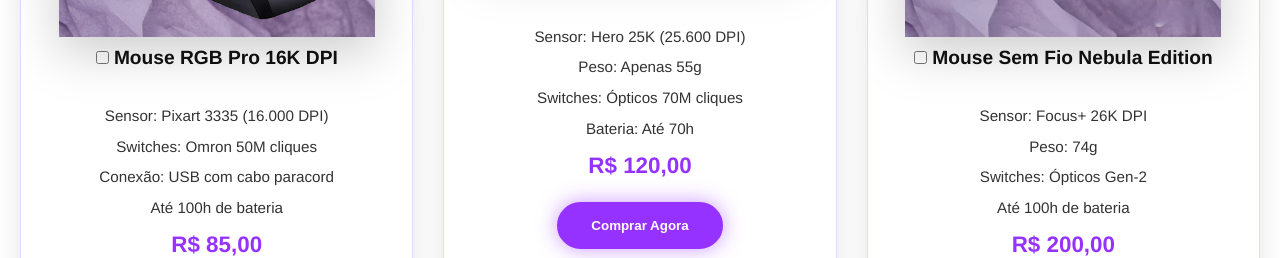
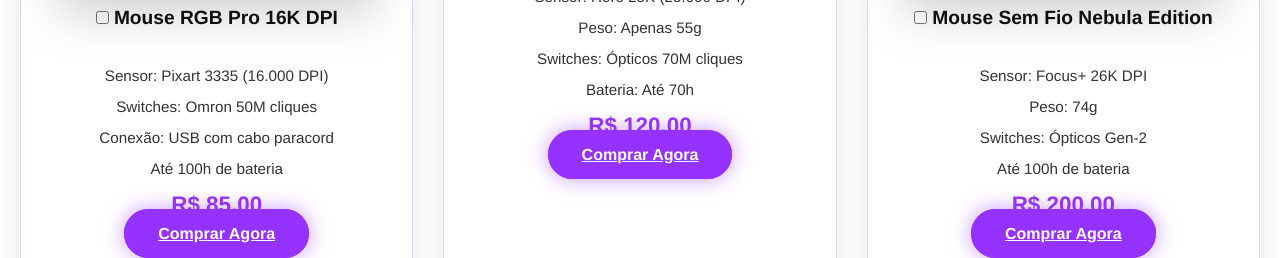
Before and after one commit to brunodev15714/Meu-site-vendas, a plain HTML site: page index.html in a window 1280 px wide. Shown: the part 2542-2800 px from the top of the page. Drawn offline with Linux system fonts and the light colour scheme.

Commit message:
Update index.html

```diff
--- a/index.html
+++ b/index.html
@@ -8,21 +8,17 @@
     <title>Nébula Games - Periféricos Gamer com Preço Justo</title>
 </head>
 <body>
-
     <!-- HEADER -->
     <header id="mainHeader">
         <div class="nav-main">
             <!-- LOGO CIRCULAR COM MENU DROPDOWN -->
             <div class="logo-container" id="menuToggle">
                 <img src="imagem/logo/logo-1.png" alt="Nébula Games" class="logo-img">
-                <!-- Hambúrguer dentro da logo (só aparece no mobile) -->
                 <div class="hamburger">
                     <span></span>
                     <span></span>
                     <span></span>
                 </div>
-
-                <!-- MENU DROPDOWN (aparece abaixo da logo no mobile) -->
                 <div class="dropdown-menu" id="dropdownMenu">
                     <a href="#sobre">Sobre</a>
                     <a href="#mouses">Mouses</a>
@@ -31,8 +27,6 @@
                     <a href="#controles">Controles</a>
                 </div>
             </div>
-
-            <!-- MENU DESKTOP -->
             <nav id="desktopMenu">
                 <a href="#sobre">Sobre</a>
                 <a href="#mouses">Mouses</a>
@@ -40,21 +34,20 @@
                 <a href="#headsets">Headsets</a>
                 <a href="#controles">Controles</a>
             </nav>
-
             <input type="text" class="search-bar" placeholder="Buscar periféricos...">
             <div class="icons">
                 <span class="icon-heart">❤️</span>
-                <span class="icon-cart">🛒</span>
+                <span class="icon-cart">Cart</span>
             </div>
         </div>
     </header>
 
     <!-- SOBRE NÓS -->
     <section class="nebula-about" id="sobre">
+        <!-- (seu conteúdo sobre permanece igual) -->
         <div class="about-container">
             <h1 class="nebula-title">NÉBULA GAMES</h1>
             <p class="nebula-subtitle">Periféricos gamer que parecem de outro planeta — com preço deste mundo.</p>
-
             <div class="about-grid">
                 <div class="about-text">
                     <h2>Quem somos</h2>
@@ -63,26 +56,23 @@
                     <p>Cada expositor tem um <strong>QR Code gigante</strong>: escaneia com o celular e já cai direto na compra. Rápido. Prático. Futurista.</p>
                     <p class="highlight">Preto + Roxo é nossa alma.<br>Qualidade insana + preço que cabe no bolso é nossa missão.</p>
                 </div>
-
                 <div class="about-values">
                     <h2>Nossos Valores</h2>
                     <ul class="values-list">
                         <li><span>Preço Justo</span> — Acabou o “gamer tax”</li>
-                        <li><span>Experiência Real</span> — Jaga antes de levar</li>
+                        <li><span>Experiência Real</span> — Joga antes de levar</li>
                         <li><span>Inovação Visível</span> — QR Code, setups free-to-play, design único</li>
                         <li><span>Qualidade Sem Frescura</span> — Só entra o que a gente mesmo usaria</li>
                         <li><span>Surpreender Sempre</span> — Cada visita tem que gerar um “nossa, que foda!”</li>
                     </ul>
                 </div>
             </div>
-
             <div class="about-mission">
                 <h2>Nossa Missão</h2>
                 <p class="mission-text">Levar periféricos gamer de <strong>alta performance</strong> para <strong>todos os bolsos</strong>,<br>democratizando o acesso a setups profissionais e acabando de vez com o preço abusivo que o mercado pratica.</p>
-                <p class="mission-target">Nosso público? Todo gamer que sonha com um setup insano,<br>do <strong>jogador casual</strong> que joga no final de semana até o <strong>pro player</strong> que vive de competição —<br>ninguém mais precisa escolher entre qualidade e dinheiro no bolso.</p>
+                <p class="mission-target">Nosso público? Todo gamer que sonha com um setup insano,<br>do <strong>jogador casual</strong> que joga no final de semana até o <strong>pro player</strong> que vive de competição.</p>
                 <p class="mission-promise">Na Nébula, você sobe de nível sem zerar a conta.</p>
             </div>
-
             <div class="call-action">
                 <p>Bem-vindo à Nébula.<br>Aqui o seu setup sobe de nível sem a sua conta zerar.</p>
             </div>
@@ -100,8 +90,9 @@
                     <div class="product-details"><ul><br><p>Sensor: Pixart 3335 (16.000 DPI)</p><p>Switches: Omron 50M cliques</p><p>Conexão: USB com cabo paracord</p><p>Até 100h de bateria</p></ul></div>
                 </div>
                 <div class="product-price">R$ 85,00</div>
-                <button class="buy-btn filled" onclick="window.open('comprar.html?produto=mouse-rgb-pro&preco=150','_blank')">Comprar Agora</button>
+                <a href="compra.html?p=mouse-rgb-pro" class="buy-btn filled">Comprar Agora</a>
             </div>
+
             <div class="product-card">
                 <img class="image-zoom" src="imagem/mouse/mouse-02.png.png" alt="Mouse Ultra Leve">
                 <div class="product-info">
@@ -109,8 +100,9 @@
                     <div class="product-details"><ul><br><p>Sensor: Hero 25K (25.600 DPI)</p><p>Peso: Apenas 55g</p><p>Switches: Ópticos 70M cliques</p><p>Bateria: Até 70h</p></ul></div>
                 </div>
                 <div class="product-price">R$ 120,00</div>
-                <button class="buy-btn filled" onclick="window.open('comprar.html?produto=mouse-ultra-leve&preco=220','_blank')">Comprar Agora</button>
+                <a href="compra.html?p=mouse-ultra-leve" class="buy-btn filled">Comprar Agora</a>
             </div>
+
             <div class="product-card">
                 <img class="image-zoom" src="imagem/mouse/mouse-03.png.png" alt="Mouse Sem Fio">
                 <div class="product-info">
@@ -118,7 +110,7 @@
                     <div class="product-details"><ul><br><p>Sensor: Focus+ 26K DPI</p><p>Peso: 74g</p><p>Switches: Ópticos Gen-2</p><p>Até 100h de bateria</p></ul></div>
                 </div>
                 <div class="product-price">R$ 200,00</div>
-                <button class="buy-btn filled" onclick="window.open('comprar.html?produto=mouse-sem-fio&preco=280','_blank')">Comprar Agora</button>
+                <a href="compra.html?p=mouse-sem-fio" class="buy-btn filled">Comprar Agora</a>
             </div>
         </div>
     </section>
@@ -134,8 +126,9 @@
                     <div class="product-details"><ul><br><p>Switches: Blue mecânicos</p><p>Anti-ghosting: 100% N-key rollover</p><p>RGB: Per key personalizável</p><p>Conexão: USB wired</p></ul></div>
                 </div>
                 <div class="product-price">R$ 175,00</div>
-                <button class="buy-btn filled" onclick="window.open('comprar.html?produto=teclado-mecanico-rgb&preco=300','_blank')">Comprar Agora</button>
+                <a href="compra.html?p=teclado-blue-switch" class="buy-btn filled">Comprar Agora</a>
             </div>
+
             <div class="product-card">
                 <img class="image-zoom" src="imagem/teclado/teclado-02.png.png" alt="Teclado Low Profile">
                 <div class="product-info">
@@ -143,17 +136,17 @@
                     <div class="product-details"><ul><br><p>Switches: Scissor low-profile</p><p>Bateria: Até 200h</p><p>RGB: Zona única</p><p>Conexão: Bluetooth + 2.4GHz</p></ul></div>
                 </div>
                 <div class="product-price">R$ 250,00</div>
-                <button class="buy-btn filled" onclick="window.open('comprar.html?produto=teclado-low-profile&preco=250','_blank')">Comprar Agora</button>
+                <a href="compra.html?p=teclado-low-profile" class="buy-btn filled">Comprar Agora</a>
             </div>
+
             <div class="product-card">
                 <img class="image-zoom" src="imagem/teclado/teclado-03.png.png" alt="Teclado TKL">
                 <div class="product-info">
                     <input type="checkbox" id="t3" class="toggle"><label for="t3" class="product-name"> Teclado TKL Gamer Ergonômico</label>
                     <div class="product-details"><ul><br><p>Switches: Red lineares</p><p>Formato: Tenkeyless</p><p>RGB: 16.8 milhões de cores</p><p>Conexão: USB detachable</p></ul></div>
                 </div>
-                <div class="product-price">R$ 100,00
-                </div>
-                <button class="buy-btn filled" onclick="window.open('comprar.html?produto=teclado-tkl-gamer&preco=200','_blank')">Comprar Agora</button>
+                <div class="product-price">R$ 100,00</div>
+                <a href="compra.html?p=teclado-tkl" class="buy-btn filled">Comprar Agora</a>
             </div>
         </div>
     </section>
@@ -169,8 +162,9 @@
                     <div class="product-details"><ul><br><p>Áudio: 7.1 virtual surround</p><p>Microfone: Detachável noise-canceling</p><p>RGB: Laterais sincronizáveis</p><p>Conexão: USB wired</p></ul></div>
                 </div>
                 <div class="product-price">R$ 180,00</div>
-                <button class="buy-btn filled" onclick="window.open('comprar.html?produto=headset-7-1-surround&preco=180','_blank')">Comprar Agora</button>
+                <a href="compra.html?p=headset-71" class="buy-btn filled">Comprar Agora</a>
             </div>
+
             <div class="product-card">
                 <img class="image-zoom" src="imagem/headset/headset-02.png.png" alt="Headset Wireless">
                 <div class="product-info">
@@ -178,8 +172,9 @@
                     <div class="product-details"><ul><br><p>Áudio: Stereo high-fidelity</p><p>Bateria: 50h com RGB</p><p>Microfone: Flip-up</p><p>Conexão: 2.4GHz wireless</p></ul></div>
                 </div>
                 <div class="product-price">R$ 250,00</div>
-                <button class="buy-btn filled" onclick="window.open('comprar.html?produto=headset-wireless-rgb&preco=250','_blank')">Comprar Agora</button>
+                <a href="compra.html?p=headset-wireless" class="buy-btn filled">Comprar Agora</a>
             </div>
+
             <div class="product-card">
                 <img class="image-zoom" src="imagem/headset/headset-03.png.png" alt="Headset ANC">
                 <div class="product-info">
@@ -187,7 +182,7 @@
                     <div class="product-details"><ul><br><p>Áudio: ANC ativo</p><p>Microfone: ENC ambiental</p><p>Conforto: Memory foam</p><p>Conexão: Bluetooth 5.0</p></ul></div>
                 </div>
                 <div class="product-price">R$ 320,00</div>
-                <button class="buy-btn filled" onclick="window.open('comprar.html?produto=headset-noise-cancel&preco=320','_blank')">Comprar Agora</button>
+                <a href="compra.html?p=headset-anc" class="buy-btn filled">Comprar Agora</a>
             </div>
         </div>
     </section>
@@ -197,14 +192,15 @@
         <h1 class="section-title">Controles Gamer Nébula</h1>
         <div class="products-grid">
             <div class="product-card">
-                <img class="image-zoom" src="imagem/controle/controle-02.png.png" alt="Controle Xbox">
+                <img class="image-zoom" src="imagem/controle/controle-02.png.png" alt="Controle Switch">
                 <div class="product-info">
-                    <input type="checkbox" id="c1" class="toggle"><label for="c1" class="product-name"> Controle Switch Pro Wireless </label>
+                    <input type="checkbox" id="c1" class="toggle"><label for="c1" class="product-name"> Controle Switch Pro Wireless</label>
                     <div class="product-details"><ul><br><p>Vibração: Haptic feedback</p><p>Bateria: Até 40h</p><p>Botões: Customizáveis</p><p>Conexão: Bluetooth + USB</p></ul></div>
                 </div>
                 <div class="product-price">R$ 250,00</div>
-                <button class="buy-btn filled" onclick="window.open('comprar.html?produto=controle-xbox-series&preco=250','_blank')">Comprar Agora</button>
+                <a href="compra.html?p=controle-switch" class="buy-btn filled">Comprar Agora</a>
             </div>
+
             <div class="product-card">
                 <img class="image-zoom" src="imagem/controle/controle-01.png.png" alt="Controle PS5">
                 <div class="product-info">
@@ -212,23 +208,24 @@
                     <div class="product-details"><ul><br><p>Vibração: Adaptive triggers</p><p>Microfone: Integrado</p><p>RGB: Barra touchpad</p><p>Conexão: Wireless PS5</p></ul></div>
                 </div>
                 <div class="product-price">R$ 150,00</div>
-                <button class="buy-btn filled" onclick="window.open('comprar.html?produto=controle-ps5-dualsense&preco=350','_blank')">Comprar Agora</button>
+                <a href="compra.html?p=controle-ps5" class="buy-btn filled">Comprar Agora</a>
             </div>
+
             <div class="product-card">
-                <img class="image-zoom" src="imagem/controle/controle-03.png.png" alt="Controle Switch">
+                <img class="image-zoom" src="imagem/controle/controle-03.png.png" alt="Controle Xbox">
                 <div class="product-info">
                     <input type="checkbox" id="c3" class="toggle"><label for="c3" class="product-name"> Controle Xbox Series Nebula Edition</label>
                     <div class="product-details"><ul><br><p>Vibração: HD rumble</p><p>Bateria: 40h</p><p>Sensores: Gyro + NFC</p><p>Conexão: Bluetooth</p></ul></div>
                 </div>
                 <div class="product-price">R$ 300,00</div>
-                <button class="buy-btn filled" onclick="window.open('comprar.html?produto=controle-switch-pro&preco=280','_blank')">Comprar Agora</button>
+                <a href="compra.html?p=controle-xbox" class="buy-btn filled">Comprar Agora</a>
             </div>
         </div>
     </section>
 
     <!-- FOOTER -->
     <footer>
-        <p> 10% de desconto na primeira compra
+        <p>10% de desconto na primeira compra</p>
         <p>Frete grátis acima de R$ 400 | PIX, cartão ou boleto</p>
         <p>WhatsApp: (11) 91219-5629</p>
         <p>Endereço: Rua Santa Ifigênia, 507</p>
@@ -241,7 +238,7 @@
         <img id="zoomedImg" src="" alt="Zoom do produto">
     </div>
 
-    <!-- SCRIPTS -->
+    <!-- SCRIPTS (mantive todos os seus originais) -->
     <script>
         // ZOOM NAS IMAGENS
         document.querySelectorAll('.image-zoom').forEach(img => {
@@ -251,12 +248,10 @@
                 document.body.style.overflow = 'hidden';
             };
         });
-
         function closeZoom() {
             document.getElementById('zoomModal').classList.remove('active');
             document.body.style.overflow = 'auto';
         }
-
         document.getElementById('zoomModal').onclick = e => { if (e.target === e.currentTarget) closeZoom(); };
         document.addEventListener('keyup', e => { if (e.key === 'Escape') closeZoom(); });
 
@@ -280,12 +275,9 @@
         // MENU DROPDOWN NA LOGO (mobile)
         const menuToggle = document.getElementById('menuToggle');
         const dropdownMenu = document.getElementById('dropdownMenu');
-
         menuToggle.addEventListener('click', (e) => {
             e.stopPropagation();
             dropdownMenu.classList.toggle('active');
-
-            // Animação do X no hambúrguer
             menuToggle.querySelectorAll('.hamburger span').forEach((span, i) => {
                 if (dropdownMenu.classList.contains('active')) {
                     span.style.background = '#e040fb';
@@ -299,12 +291,9 @@
                 }
             });
         });
-
-        // Fecha ao clicar fora
         document.addEventListener('click', (e) => {
             if (dropdownMenu.classList.contains('active') && !menuToggle.contains(e.target)) {
                 dropdownMenu.classList.remove('active');
-                // volta o hambúrguer normal
                 menuToggle.querySelectorAll('.hamburger span').forEach(span => {
                     span.style.background = 'white';
                     span.style.transform = 'none';
@@ -313,6 +302,5 @@
             }
         });
     </script>
-
 </body>
 </html>
```
